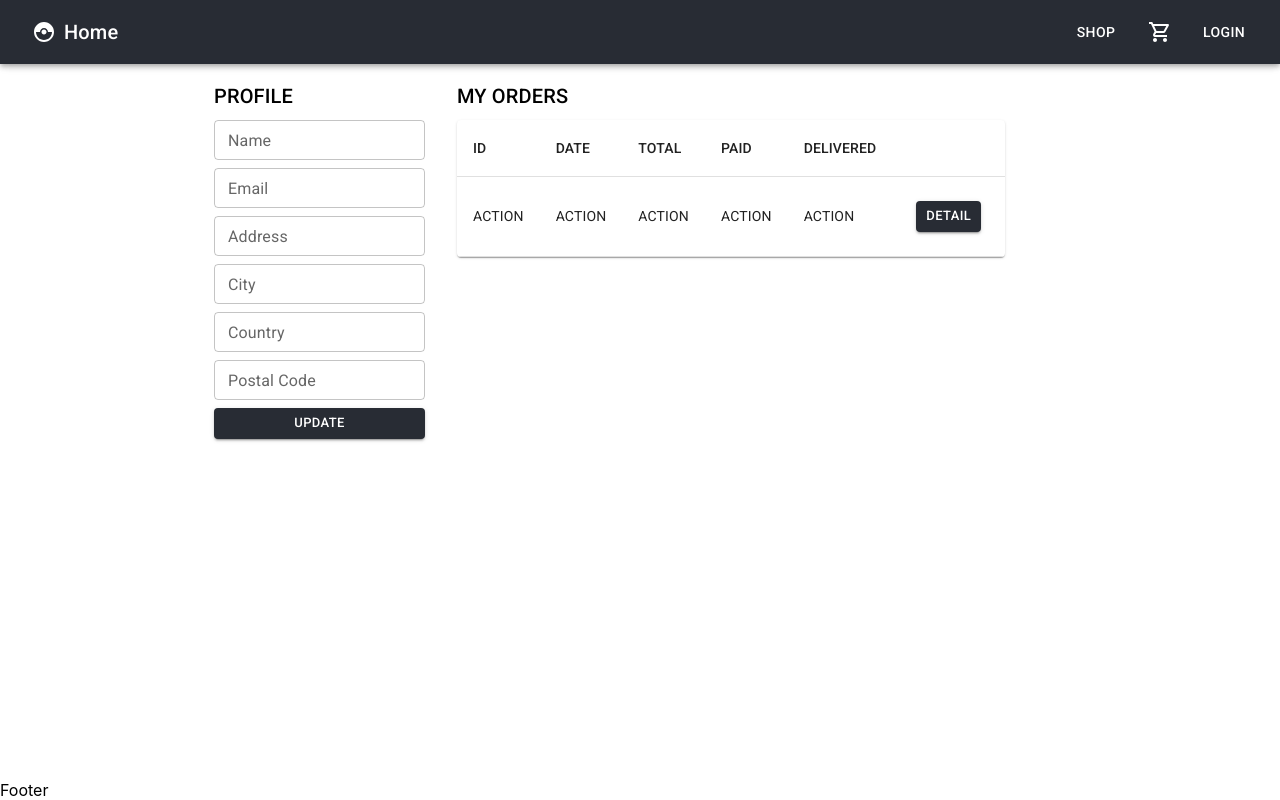
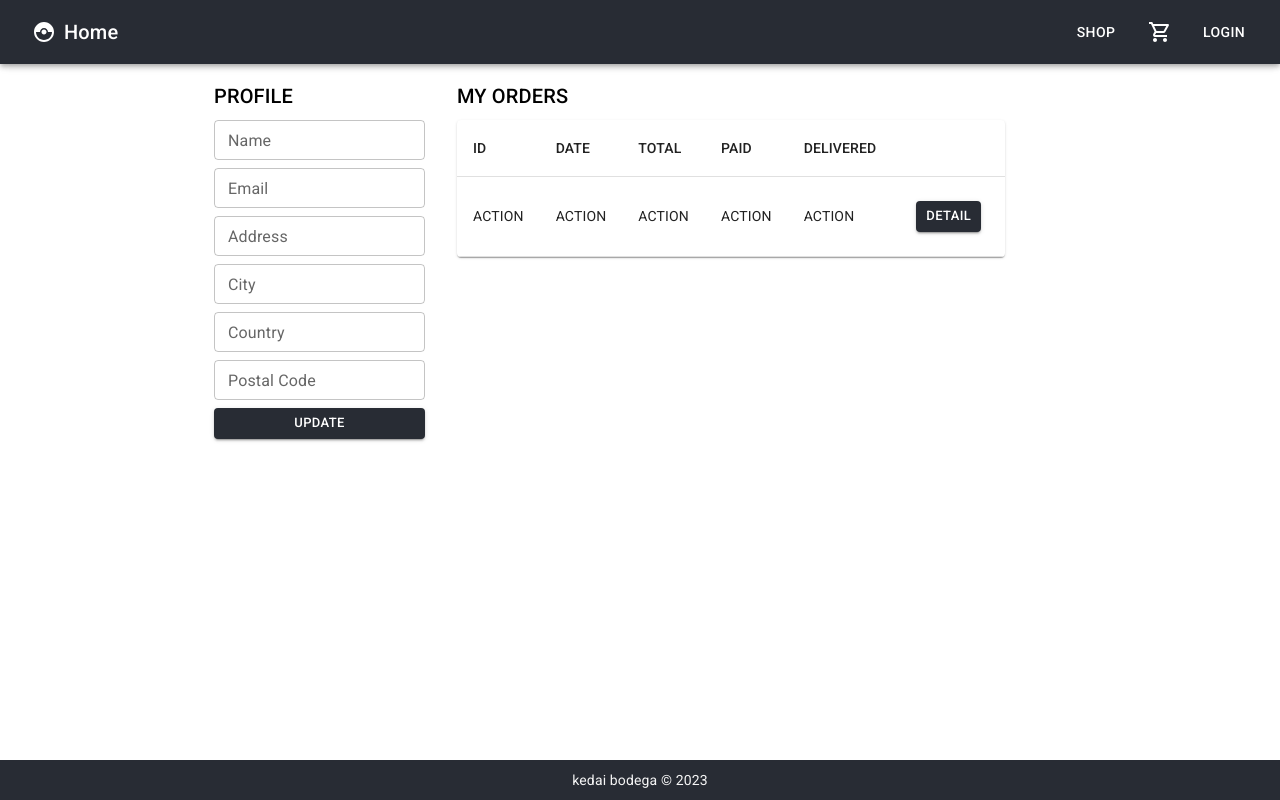
Before and after one commit to mafiageek/ptbc5-project3-frontend, a React (Create React App) app: page /profile in a window 1280 px wide. Built offline with nearby package versions, Linux system fonts and the light colour scheme.

Commit message:
added footer

```diff
--- a/src/components/Footer.js
+++ b/src/components/Footer.js
@@ -1,17 +1,24 @@
 import React from "react";
-import { Box } from "@mui/material";
+import { Box, Typography } from "@mui/material";
 
 const Footer = () => {
   return (
     <Box
+      component="footer"
       sx={{
         display: "flex",
         flexDirection: "column",
         bottom: 0,
         position: "fixed",
+        backgroundColor: "#282C34",
+        height: 40,
+        width: "100%",
+        justifyContent: "center",
       }}
     >
-      Footer
+      <Typography variant="body2" align="center" sx={{ color: "whitesmoke" }}>
+        kedai bodega &copy; 2023
+      </Typography>
     </Box>
   );
 };
```
